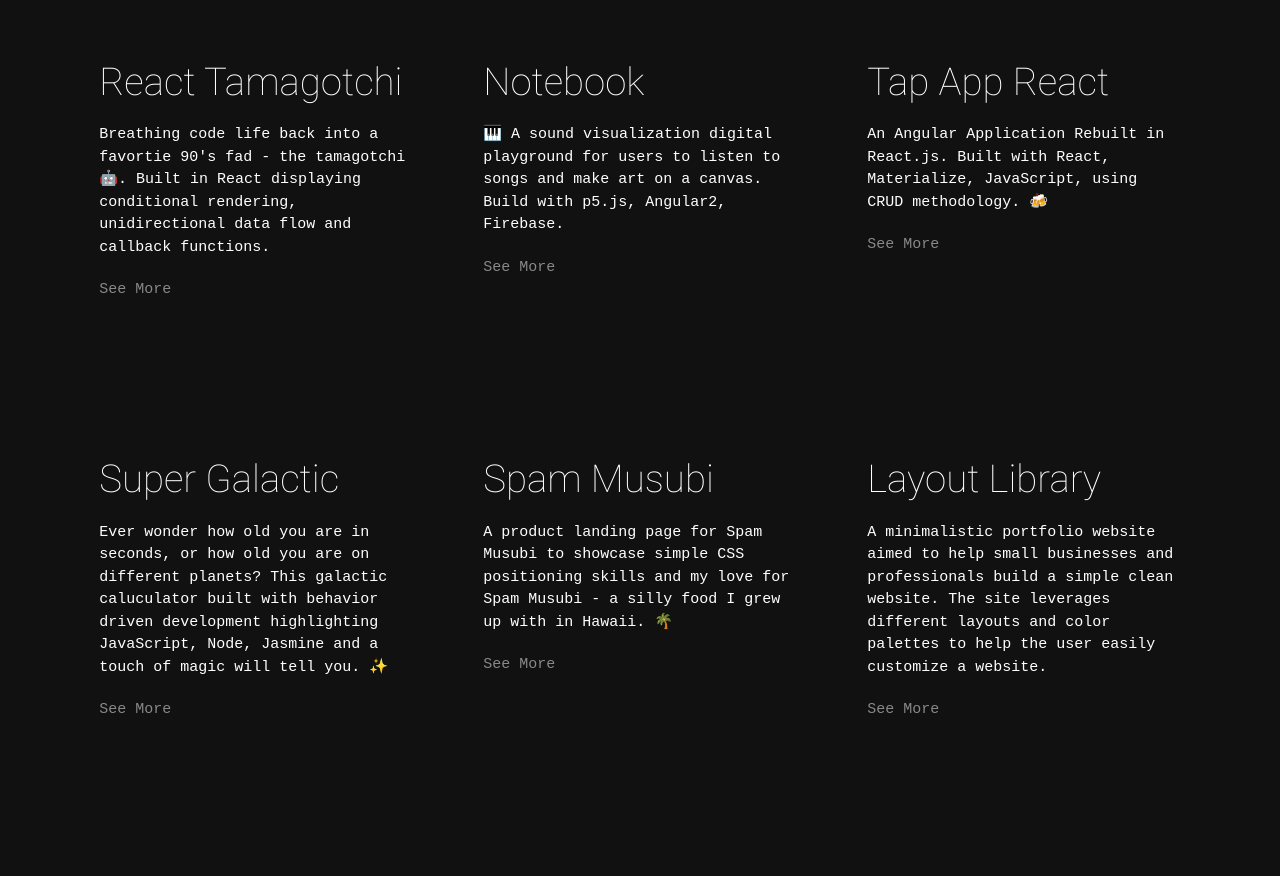
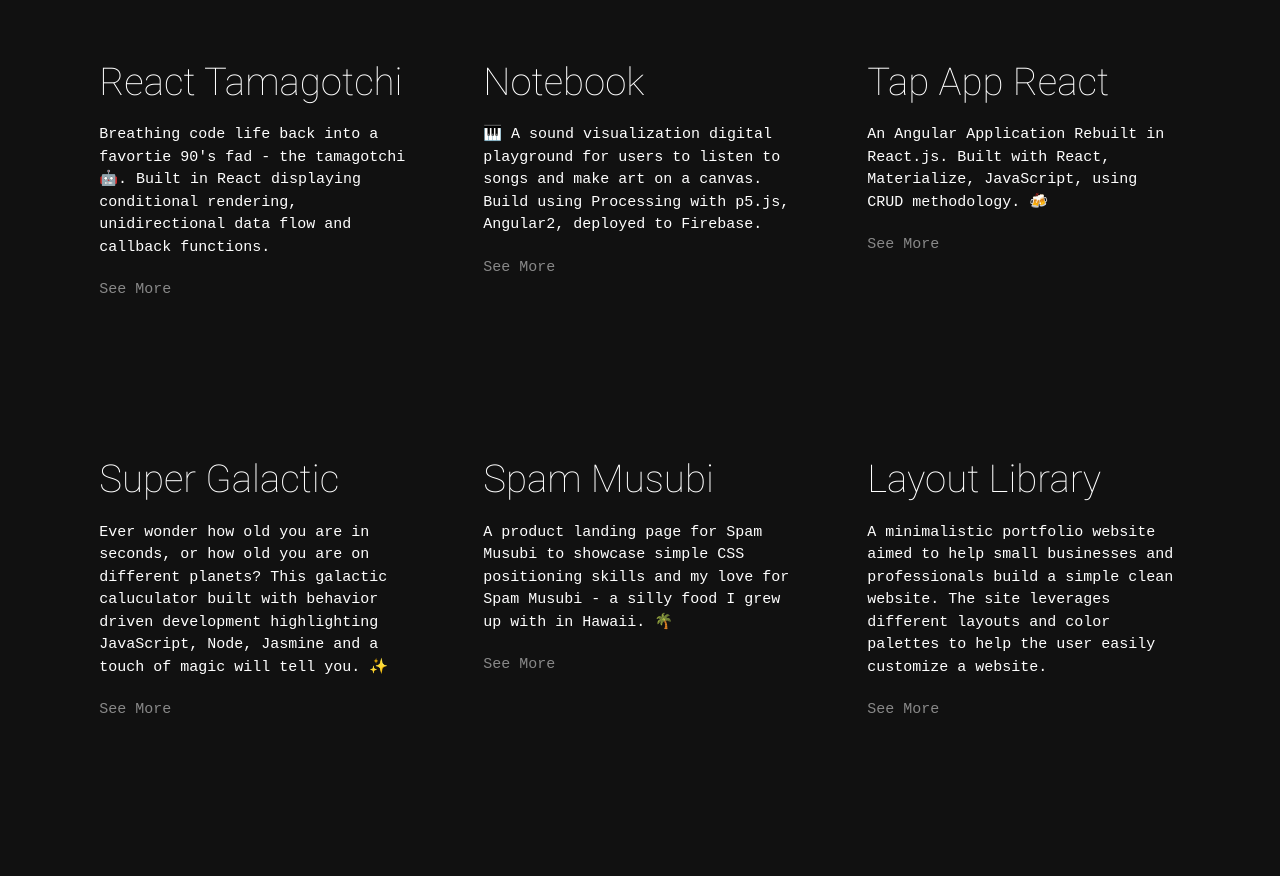
Before and after one commit to gingerlee/ggdoesit, a plain HTML site: page index.html in a window 1280 px wide. Shown: the part 1095-1971 px from the top of the page. Drawn offline with Linux system fonts and the light colour scheme.

Commit message:
update copy

```diff
--- a/index.html
+++ b/index.html
@@ -62,7 +62,7 @@
           <div class="col s12 m6 l4">
             <div class="card-panel">
               <h2 class="header white-text">Notebook</h2>
-              <span class="white-text">🎹 A sound visualization digital playground for users to listen to songs and make art on a canvas. Build with p5.js, Angular2, Firebase.
+              <span class="white-text">🎹 A sound visualization digital playground for users to listen to songs and make art on a canvas. Build using Processing with p5.js, Angular2, deployed to Firebase.
               </span>
               <div class="card-action">
                   <a class="white-text" href="https://github.com/SamKissee/notebook" target="_blank">See More</a>
```
